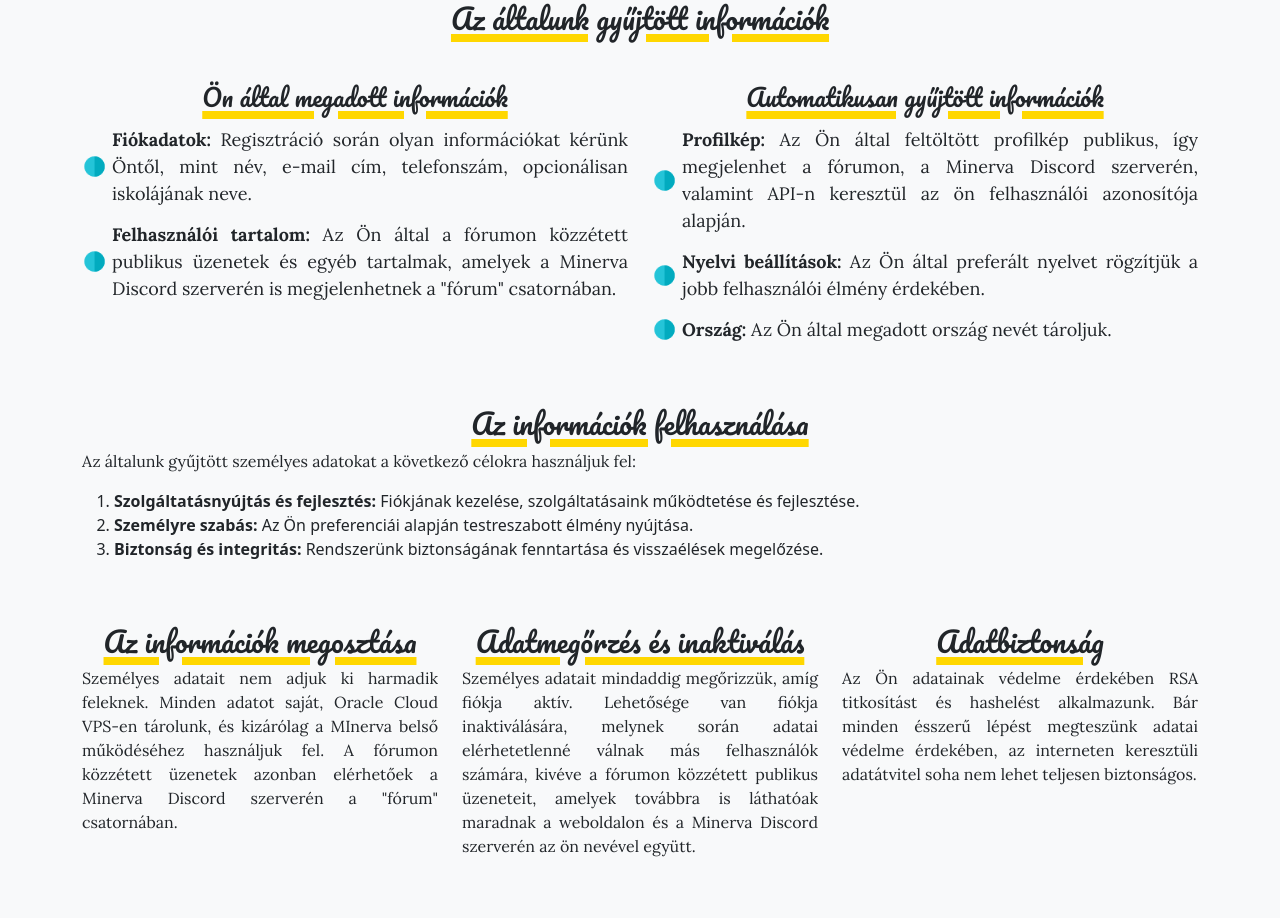
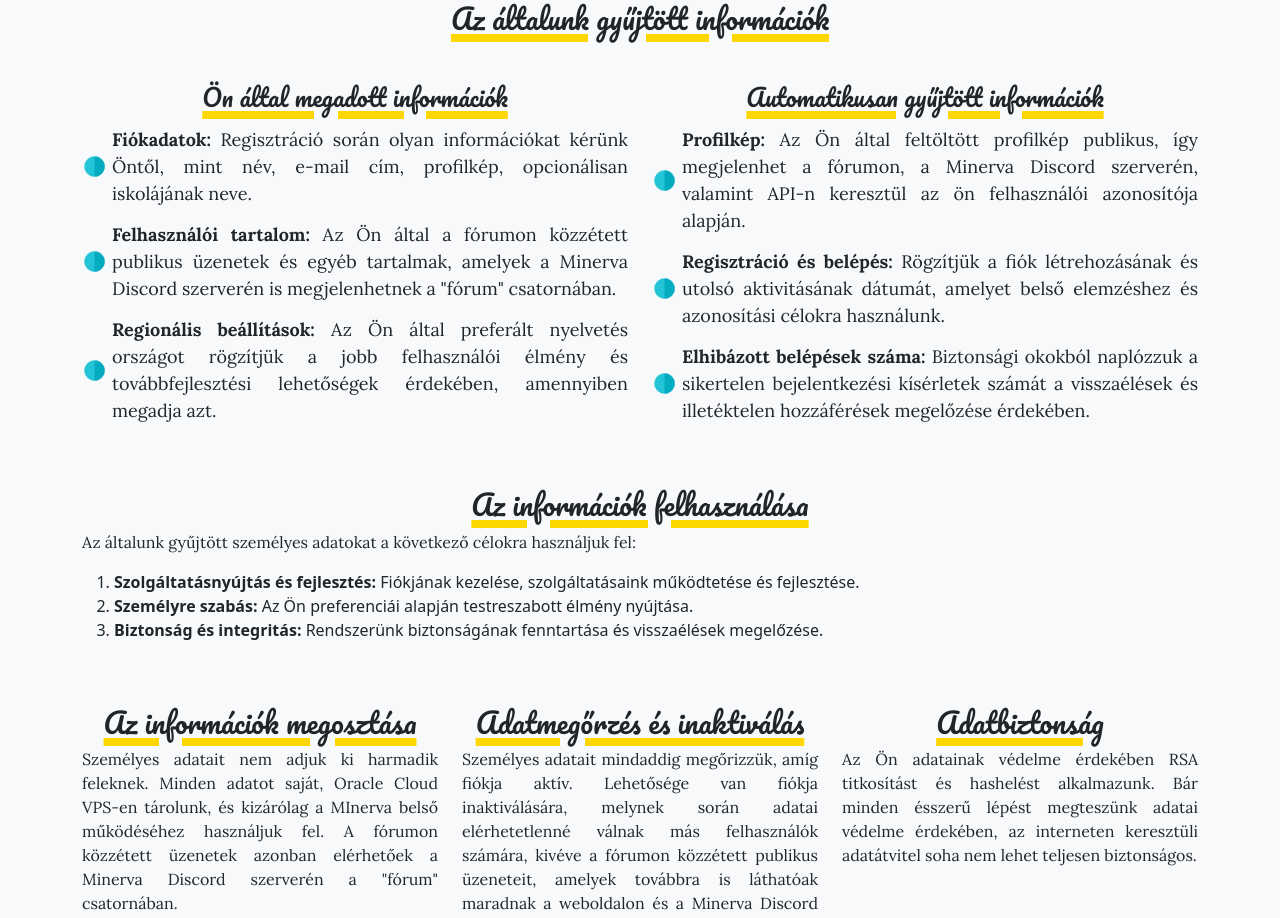
Before and after one commit to mcitomi/minerva, a React (Create React App) app in the folder frontend/: page /privacy in a window 1280 px wide. Shown: the part 880-1798 px from the top of the page. Built offline with nearby package versions, Linux system fonts and the light colour scheme.

Commit message:
Privacyyyy (#final)

```diff
--- a/frontend/src/pages/Privacy.jsx
+++ b/frontend/src/pages/Privacy.jsx
@@ -19,16 +19,17 @@ export default () => {
                         <Col xs={12} md={6}>
                             <h4>Ön által megadott információk</h4>
                             <ul id="ikon" style={{textAlign: "justify"}}>
-                                <li><strong>Fiókadatok:</strong> Regisztráció során olyan információkat kérünk Öntől, mint név, e-mail cím, telefonszám, opcionálisan iskolájának neve.</li>
+                                <li><strong>Fiókadatok:</strong> Regisztráció során olyan információkat kérünk Öntől, mint név, e-mail cím, profilkép, opcionálisan iskolájának neve.</li>
                                 <li><strong>Felhasználói tartalom:</strong> Az Ön által a fórumon közzétett publikus üzenetek és egyéb tartalmak, amelyek a Minerva Discord szerverén is megjelenhetnek a "fórum" csatornában.</li>
+                                <li><strong>Regionális beállítások:</strong> Az Ön által preferált nyelvetés országot rögzítjük a jobb felhasználói élmény és továbbfejlesztési lehetőségek érdekében, amennyiben megadja azt.</li>
                             </ul>
                         </Col>
                         <Col xs={12} md={6}>
                             <h4>Automatikusan gyűjtött információk</h4>
                             <ul id="ikon" style={{textAlign: "justify"}}>
                                 <li><strong>Profilkép:</strong> Az Ön által feltöltött profilkép publikus, így megjelenhet a fórumon, a Minerva Discord szerverén, valamint API-n keresztül az ön felhasználói azonosítója alapján.</li>
-                                <li><strong>Nyelvi beállítások:</strong> Az Ön által preferált nyelvet rögzítjük a jobb felhasználói élmény érdekében.</li>
-                                <li><strong>Ország:</strong> Az Ön által megadott ország nevét tároljuk.</li>
+                                <li><strong>Regisztráció és belépés:</strong> Rögzítjük a fiók létrehozásának és utolsó aktivitásának dátumát, amelyet belső elemzéshez és azonosítási célokra használunk.</li>
+                                <li><strong>Elhibázott belépések száma:</strong> Biztonsági okokból naplózzuk a sikertelen bejelentkezési kísérletek számát a visszaélések és illetéktelen hozzáférések megelőzése érdekében.</li>
                             </ul>
                         </Col>
                     </Row>
```
